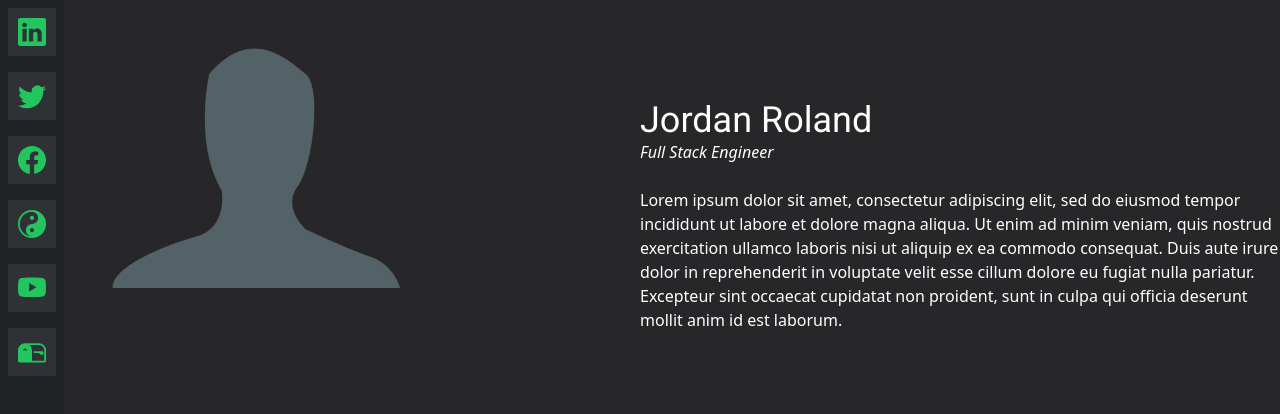
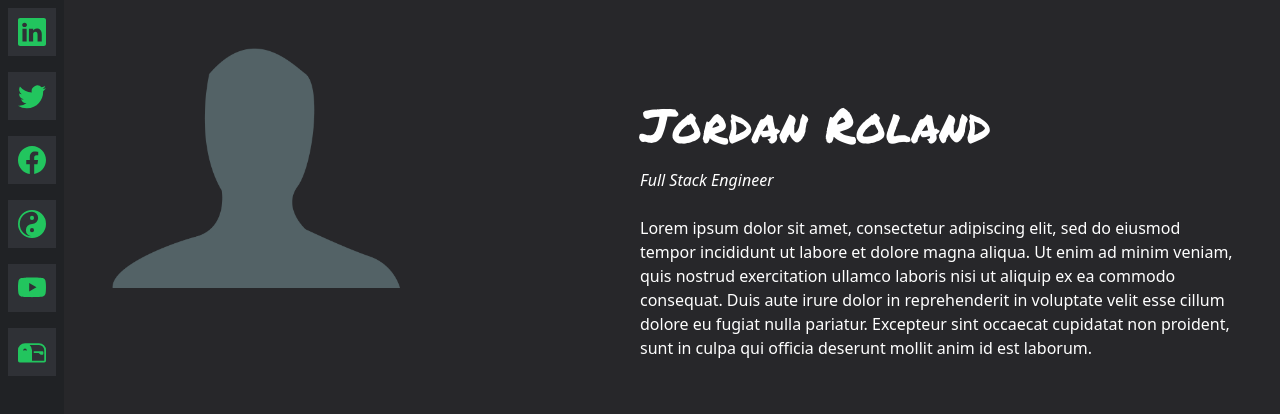
Before and after one commit to Vintagejojo/businesscard, a React (Vite) app: page / in a window 1280 px wide. Shown: the top 414 px of the page. Built offline with nearby package versions, Linux system fonts and the light colour scheme.

Commit message:
changed the font around a little bit

```diff
--- a/src/App.jsx
+++ b/src/App.jsx
@@ -14,13 +14,13 @@ return (
             <img className="flex-auto h-60 w-45 ml-8" src={shadowPic} alt="picture of me" />
         </div>
         <div className=" text-white h-26 max-w-1/2 flex-auto mt-5">
-            <div className="">
-                <h2 className="my_name mt-20 text-4xl font-['Roboto']">
+            <div className="mr-10">
+                <h2 className="mt-20 text-5xl font-marker">
                     Jordan Roland
                 </h2>
-                <p className="italic  ">Full Stack Engineer</p>
+                <p className="italic mt-5">Full Stack Engineer</p>
                 <br></br>
-                <p className="char_bio">
+                <p className="char_bio text-md">
                 Lorem ipsum dolor sit amet, consectetur adipiscing elit, sed do eiusmod tempor incididunt ut labore et dolore magna aliqua. Ut enim ad minim veniam, quis nostrud exercitation ullamco laboris nisi ut aliquip ex ea commodo consequat. Duis aute irure dolor in reprehenderit in voluptate velit esse cillum dolore eu fugiat nulla pariatur. Excepteur sint occaecat cupidatat non proident, sunt in culpa qui officia deserunt mollit anim id est laborum.
                 </p>
             </div>
--- a/src/index.css
+++ b/src/index.css
@@ -1,4 +1,4 @@
-@import url('https://fonts.googleapis.com/css2?family=Bubblegum+Sans&family=Roboto&display=swap');
+@import url('https://fonts.googleapis.com/css2?family=Bubblegum+Sans&family=Permanent+Marker&display=swap');
 @tailwind base;
 @tailwind components;
 @tailwind utilities;
--- a/tailwind.config.js
+++ b/tailwind.config.js
@@ -24,6 +24,12 @@ export default {
       maxWidth: {
         '1/2': '50%',
       },
+
+      fontFamily:{
+        pixel:['Press Start 2P', 'cursive'],
+        bubble:['Bubblegum Sans', 'cursive'],
+        marker:['Permanent Marker','cursive']
+      },
     },
   },
   plugins: [],
```
